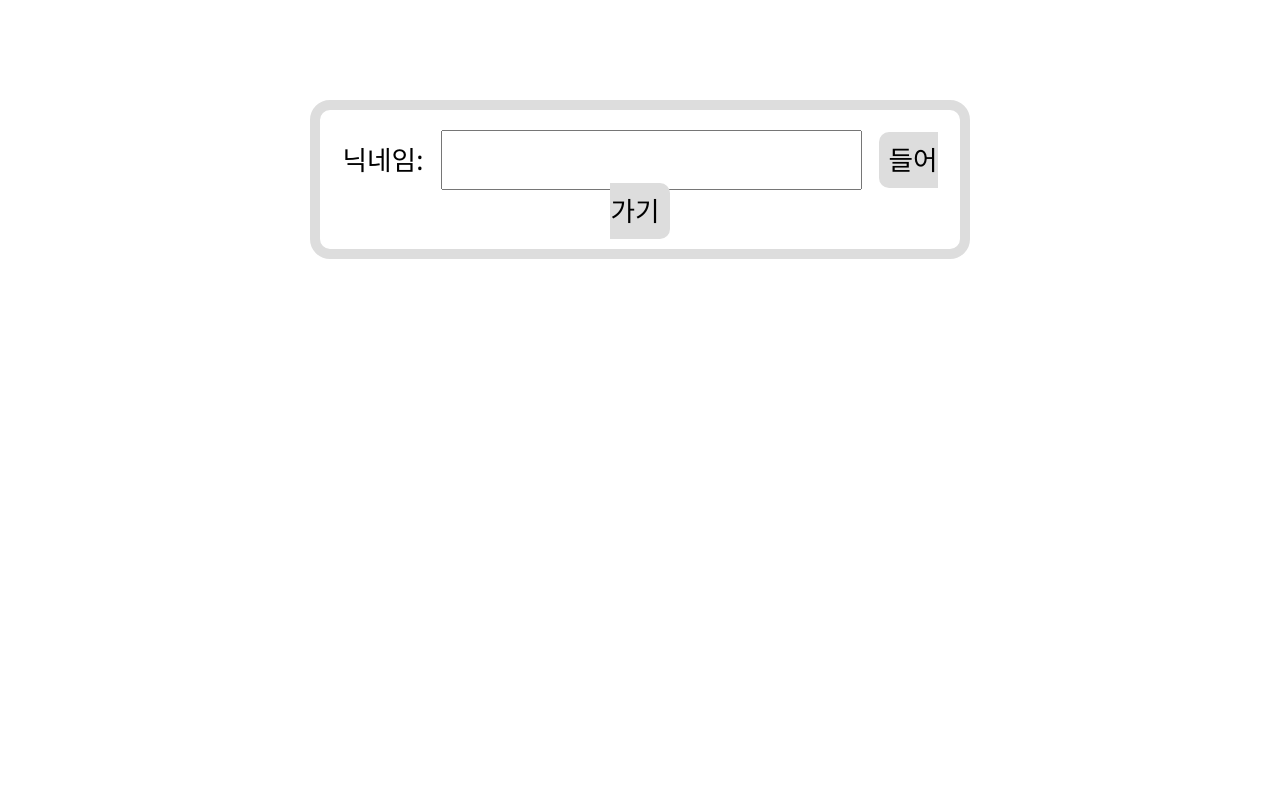
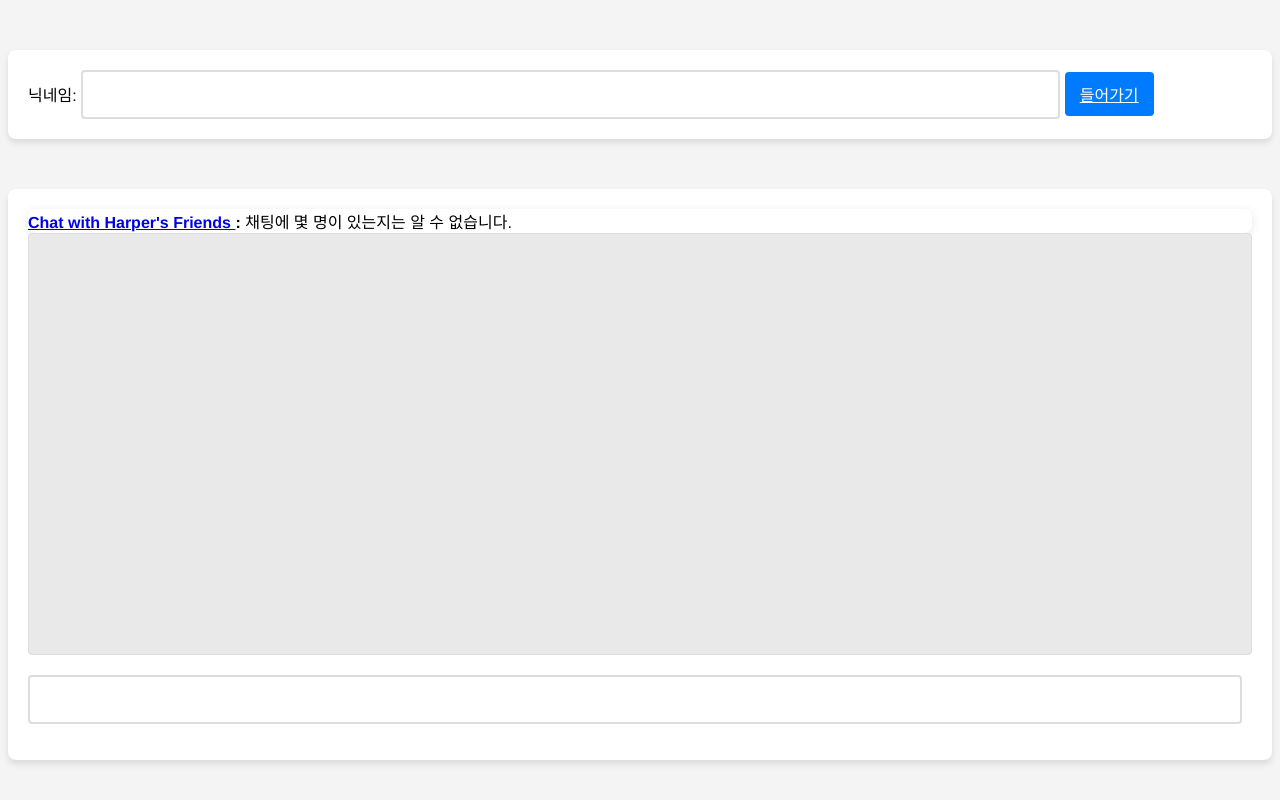
Before and after one commit to donginLee/First-chat-app-by-harper, a Python web app: template templates/index.html in a window 1280 px wide. Run offline with Jinja, Linux system fonts and the light colour scheme; the template is opened without the code that fills it, so the values that code supplies are empty; some libraries are stand-ins or nearby versions.

Commit message:
style: css 변경

```diff
--- a/templates/index.html
+++ b/templates/index.html
@@ -79,120 +79,112 @@
         });
     </script>
     <style type="text/css" media="screen">
-        * {
-            font-family: Georgia;
+        body {
+            background-color: #f4f4f4;
+            font-family: 'Helvetica Neue', Helvetica, Arial, sans-serif;
         }
 
-        a {
-            color: #000;
-            text-decoration: none;
-        }
-
-        a:hover {
-            text-decoration: underline;
-        }
-
-        div.bordered {
-            margin: 0 auto;
-            margin-top: 100px;
-            width: 600px;
-            padding: 20px;
-            text-align: center;
-            border: 10px solid #ddd;
-            -webkit-border-radius: 20px;
+        .bordered {
+            box-shadow: 0 2px 10px rgba(0, 0, 0, 0.1);
+            border-radius: 8px;
+            background-color: white;
         }
 
         #error {
-            background-color: #BA0000;
-            color: #fff;
-            font-weight: bold;
+            background-color: #ffdddd;
+            color: #333;
+            border: 1px solid #ffcccc;
         }
 
-        #ask {
-            font-size: 20pt;
+        #ask, #channel {
+            box-shadow: 0 4px 6px rgba(0, 0, 0, 0.1);
+            background-color: #fff;
+            padding: 20px;
+            border-radius: 8px;
+            margin-top: 50px; /* 위치 조정 */
+            width: auto; /* 자동 너비 조정 */
         }
 
-        #ask input {
-            font-size: 20pt;
+        #ask input, #input #message {
+            border: 2px solid #ddd;
+            border-radius: 4px;
             padding: 10px;
-            margin: 0 10px;
+            font-size: 16pt; /* 입력창 텍스트 크기 */
+            width: 80%; /* 너비 조정 */
+            box-sizing: border-box; /* 패딩 포함 너비 */
         }
 
-        #ask span.join {
-            padding: 10px;
-            background-color: #ddd;
-            -webkit-border-radius: 10px;
+        #ask a {
+            display: inline-block;
+            background-color: #007bff;
+            color: #fff;
+            padding: 10px 15px;
+            border-radius: 4px;
+            cursor: pointer;
+            text-align: center;
         }
 
-        #channel {
-            margin-top: 100px;
-            height: 480px;
-            position: relative;
-        }
-
-        #channel div#descr {
-            position: absolute;
-            left: -10px;
-            top: -190px;
-            font-size: 13px;
-            text-align: left;
-            line-height: 20px;
-            padding: 5px;
-            width: 630px;
+        #ask a:hover {
+            background-color: #0056b3;
         }
 
         div#msgs {
-            overflow-y: scroll;
-            height: 400px;
+            overflow-y: auto;
+            background-color: #e9e9e9;
+            border: 1px solid #ddd;
+            border-radius: 4px;
+            padding: 10px;
+            height: 400px; /* 높이 조정 */
         }
 
         div#msgs ul {
-            list-style: none;
+            margin: 0;
             padding: 0;
-            margin: 0;
-            text-align: left;
         }
 
         div#msgs li {
-            line-height: 20px;
+            margin-bottom: 10px;
+            line-height: 1.6;
+            padding: 5px;
+            background-color: #f8f8f8;
+            border-radius: 4px;
+            border: 1px solid #eee;
         }
 
         div#msgs li span.user {
-            color: #ff9900;
+            font-weight: bold;
+            color: #333;
         }
 
         div#msgs li span.user.self {
-            color: #aa2211;
+            color: #007bff;
         }
 
         div#msgs li span.time {
             float: right;
-            margin-right: 5px;
-            color: #aaa;
-            font-family: "Courier New";
-            font-size: 12px;
+            color: #999;
         }
 
         div#msgs li.control {
+            background-color: transparent;
             text-align: center;
-        }
-
-        div#msgs li.control span.message {
-            color: #aaa;
+            border: none;
         }
 
         div#input {
-            text-align: left;
             margin-top: 20px;
         }
 
+        div#input form {
+            display: flex;
+        }
+
         div#input #message {
-            width: 600px;
-            border: 5px solid #bbb;
-            -webkit-border-radius: 3px;
-            font-size: 30pt;
+            flex: 1;
+            margin-right: 10px; /* 입력창과 버튼 사이의 간격 */
         }
     </style>
+
 </head>
 
 <body>
@@ -203,9 +195,9 @@
     <div id="ask" class="bordered" style="display: none;">
         닉네임: <input type="text" id="name" /> <a href="#"><span class="join">들어가기</span></a>
     </div>
-    <div id="channel" class="bordered" style="display: none;">
+    <div id="channel" class="bordered" style="display: none, background: black">
         <div id="descr" class="bordered">
-            <strong><a href="https://github.com/CoreDotToday/coredot-chat-demo" target="_blank"> Chat with Harper's Friends </a> : </strong> 채팅에 몇 명이 있는지는 알 수 없ㅅ브니다.
+            <strong><a href="https://github.com/CoreDotToday/coredot-chat-demo" target="_blank"> Chat with Harper's Friends </a> : </strong> 채팅에 몇 명이 있는지는 알 수 없습니다.
         </div>
         <div id="msgs">
             <ul>
```
